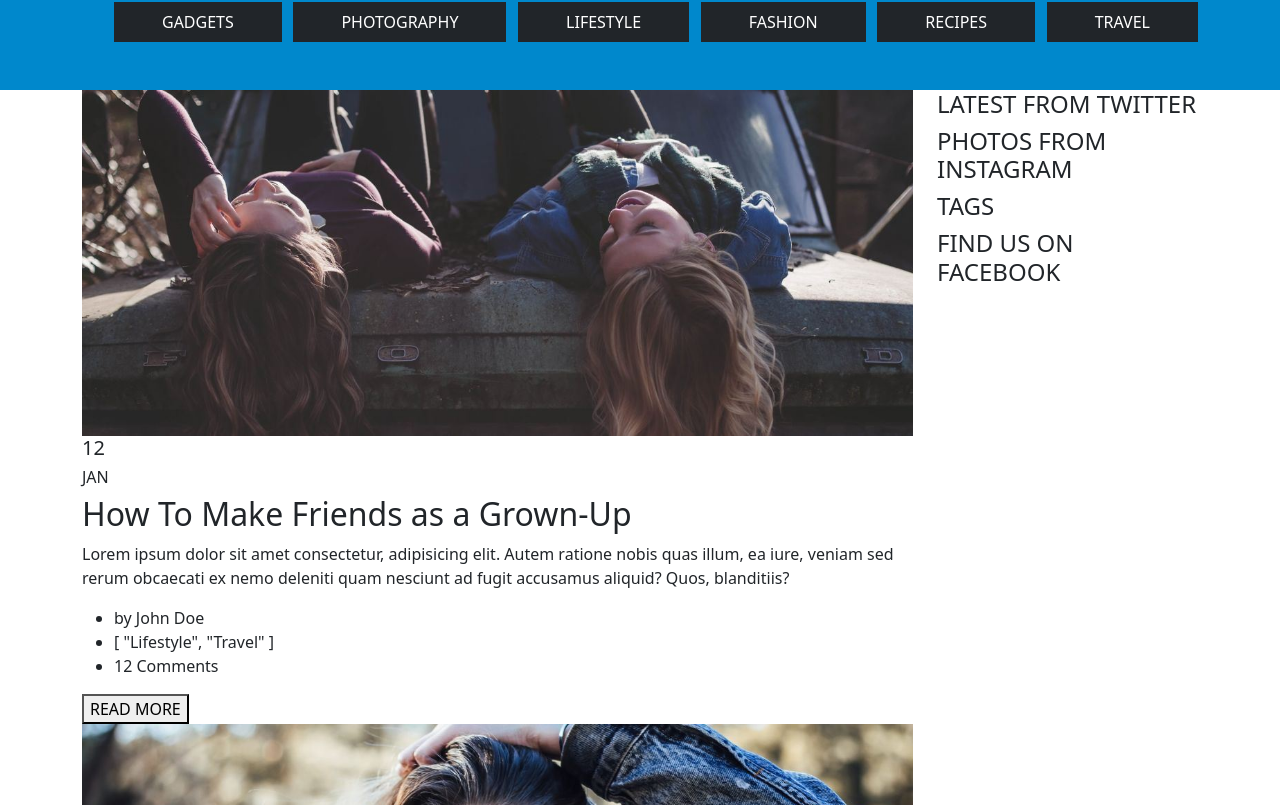
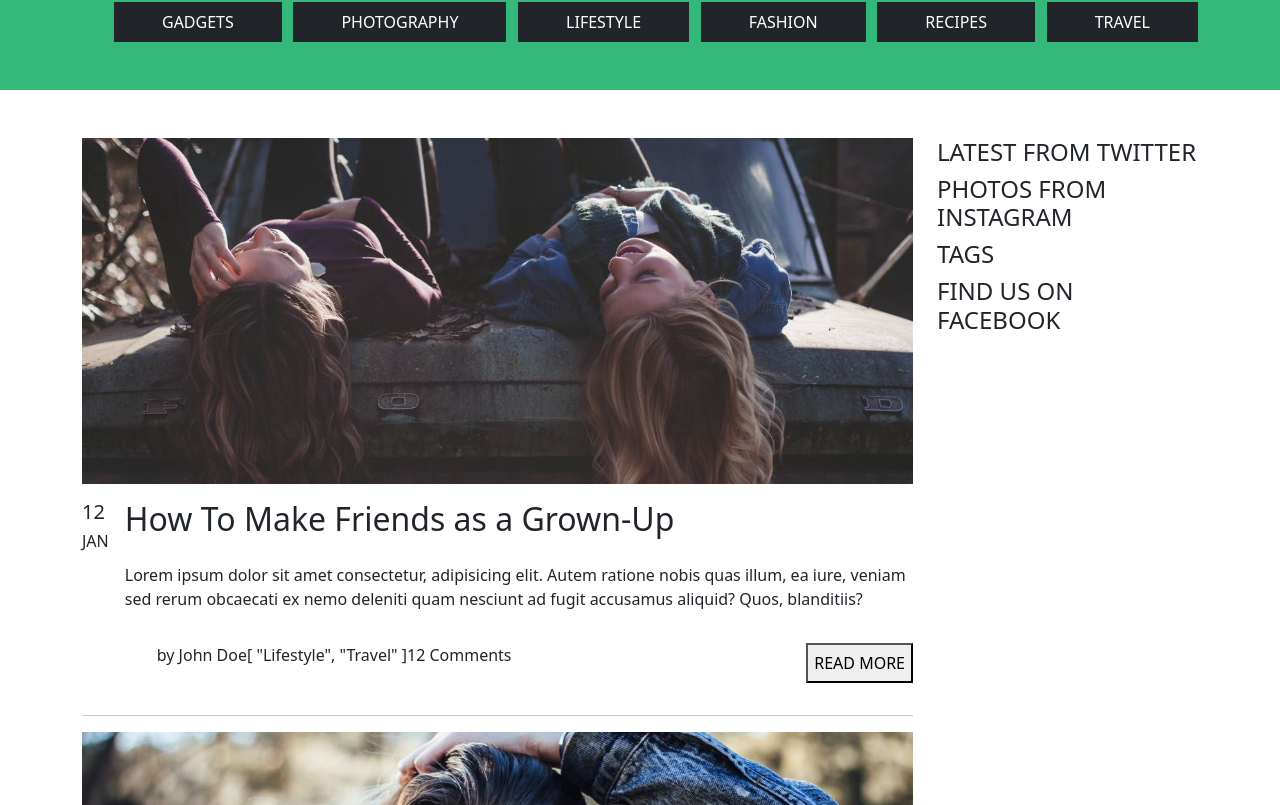
Before and after one commit to maldrek3103/proj-html-vuejs, a Vue app: page / in a window 1280 px wide. Shown: the part 1675-2480 px from the top of the page. Built offline with nearby package versions, Linux system fonts and the light colour scheme.

Commit message:
Added scss for colors

```diff
--- a/src/App.vue
+++ b/src/App.vue
@@ -28,5 +28,6 @@ export default {
 </script>
 
 <style lang="scss">
+@import "@/assets/scss/_colors.scss";
 @import "~bootstrap/scss/bootstrap";
 </style>
--- /dev/null
+++ b/src/assets/scss/_colors.scss
@@ -0,0 +1,36 @@
+// BACKGROUND COLORS
+
+// Neutrals
+$bg-color-white: #ffffff;
+$bg-color-black: #000000;
+
+// Greys
+$bg-color-light-grey: #f7f7f7;
+$bg-color-middle-grey: #d6d6d6;
+$bg-color-grey: #cccccc;
+$bg-color-dark-grey: #404040;
+$bg-color-black-gray: #212529;
+$bg-color-night-gray: #1c2023;
+
+// Blues
+$bg-color-primary: #33b77b;
+$bg-color-secondary: #0074ad;
+
+// TEXT COLORS
+
+// Neutrals
+
+$text-color-white: #ffffff;
+$text-color-black: #000000;
+
+// Greys
+$text-color-grey-1: #b7b7b7;
+$text-color-grey-2: #888888;
+$text-color-grey-3: #777777;
+$text-color-grey-4: #555555;
+$text-color-gray-5: #444444;
+$text-color-gray-6: #333333;
+$text-color-gray-7: #212529;
+
+// Blues
+$text-color-primary: #33b77b;
--- a/src/assets/scss/_variables.scss
+++ /dev/null
@@ -1,13 +0,0 @@
-// Background colors
-
-// Greys
-$bg-color-light-grey: #f7f7f7;
-$bg-color-middle-grey: #d6d6d6;
-$bg-color-grey: #cccccc;
-$bg-color-dark-grey: #404040;
-$bg-color-black-gray: #212529;
-$bg-color-night-gray: #1c2023;
-
-// Blues
-$bg-color-lapis: #0088cc;
-$bg-color-acqua: #0074ad
--- a/src/assets/scss/style.scss
+++ /dev/null
@@ -1 +0,0 @@
-@import 'variables'
--- a/src/components/Header.vue
+++ b/src/components/Header.vue
@@ -101,17 +101,18 @@ export default {
 </script>
 
 <style lang="scss">
+@import "@/assets/scss/_colors.scss";
 #top-header {
-  background-color: #33b7bb;
+  background-color: $bg-color-primary;
   ul {
     list-style-type: none;
     a {
       text-decoration: none;
-      color: #fff;
+      color: $bg-color-white;
     }
   }
   h6 {
-    color: #fff;
+    color: $bg-color-white;
   }
 }
 #navbar {
@@ -119,7 +120,7 @@ export default {
     list-style-type: none;
     a {
       text-decoration: none;
-      color: #000;
+      color: $bg-color-black;
     }
   }
 }
--- a/src/components/Main.vue
+++ b/src/components/Main.vue
@@ -120,29 +120,38 @@
         </div>
       </nav>
       <!-- CARD POST FOR MAIN PREVIEW -->
-      <div class="container">
+      <div class="container py-5">
         <div class="row">
           <div class="col-9">
             <div id="card-post" v-for="(post, index) in mainPosts" :key="index">
+              <div id="card-image">
                 <img :src="post.img" alt="" class="img-fluid" />
-              <span id="publish-date">
+              </div>
+              <div class="d-flex py-3">
+                <div id="publish-date">
                   <h5>{{ post.date.day }}</h5>
                   <h6>{{ post.date.month }}</h6>
-              </span>
+                </div>
+                <div id="card-text" class="ms-3">
                   <h2>{{ post.title }}</h2>
-              <p>
+                  <p class="py-3">
                     {{ post.description }}
                   </p>
-              <ul>
+                  <div class="d-flex justify-content-between">
+                    <ul class="d-flex">
                       <li>by {{ post.author }}</li>
                       <li>{{ post.category }}</li>
                       <li>{{ post.comments }}</li>
                     </ul>
                     <button>READ MORE</button>
                   </div>
+                </div>
+              </div>
+              <hr />
+            </div>
             <!-- PAGINATION -->
-            <div id="pagination">
-              <nav id="pagination">
+            <div>
+              <nav>
                 <ul class="pagination">
                   <li>
                     <a href="#">
@@ -333,11 +342,11 @@ export default {
         {
           img: [
             require("../assets/images/blog-13.jpg"),
-            require("../assets/images/blog-16.jpg"),
-            require("../assets/images/blog-20.jpg"),
-            require("../assets/images/blog-23.jpg"),
-            require("../assets/images/blog-29.jpg"),
-            require("../assets/images/blog-40.jpg"),
+            // require("../assets/images/blog-16.jpg"),
+            // require("../assets/images/blog-20.jpg"),
+            // require("../assets/images/blog-23.jpg"),
+            // require("../assets/images/blog-29.jpg"),
+            // require("../assets/images/blog-40.jpg"),
           ],
           date: { day: "8", month: "JAN" },
           title: "10 Best Travel Tips After 5 Years Traveling The World",
@@ -354,11 +363,12 @@ export default {
 </script>
 
 <style lang="scss">
+@import "@/assets/scss/_colors.scss";
 #highlighted {
-  background-color: #f7f7f7;
+  background-color: $bg-color-light-grey;
 }
 .badge {
-  background-color: #0088cc;
+  background-color: $bg-color-primary;
 }
 #populars,
 #recents,
@@ -369,10 +379,15 @@ export default {
   }
   p {
     font-size: 0.8rem;
-    color: #888888;
+    color: $text-color-grey-2;
   }
 }
 #filter {
-  background-color: #0088cc;
+  background-color: $bg-color-primary;
+}
+#card-text {
+  li {
+    list-style-type: none;
+  }
 }
 </style>
```
Also changed, not shown: 11 other files (tests, documents, lock files or other folders). Lines whose indentation alone changed are shown as unchanged.
